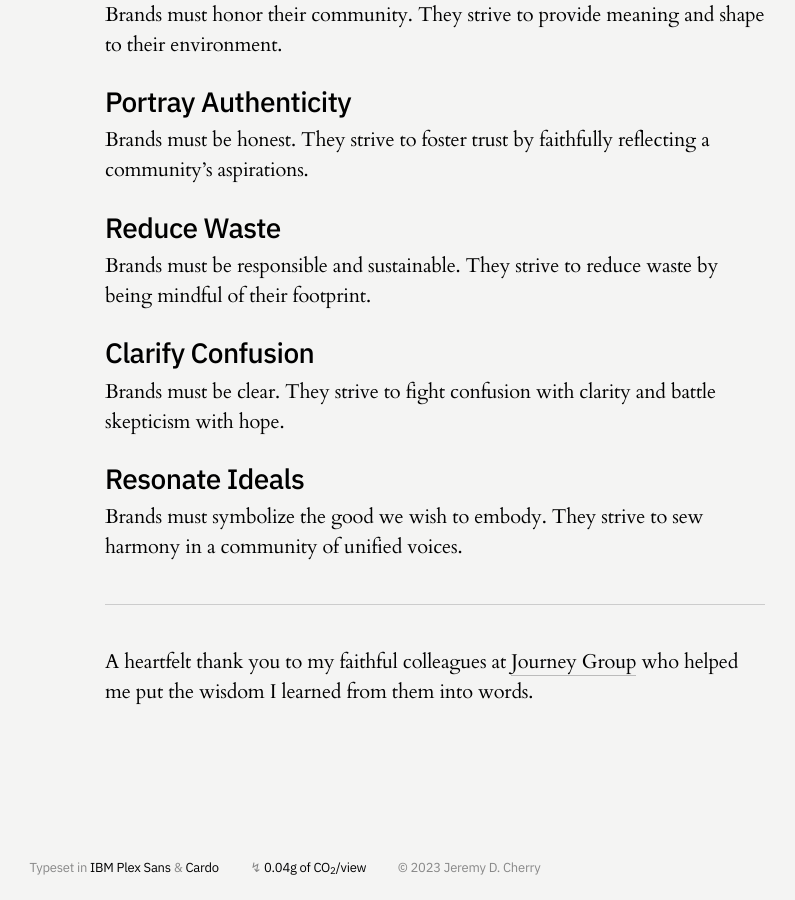
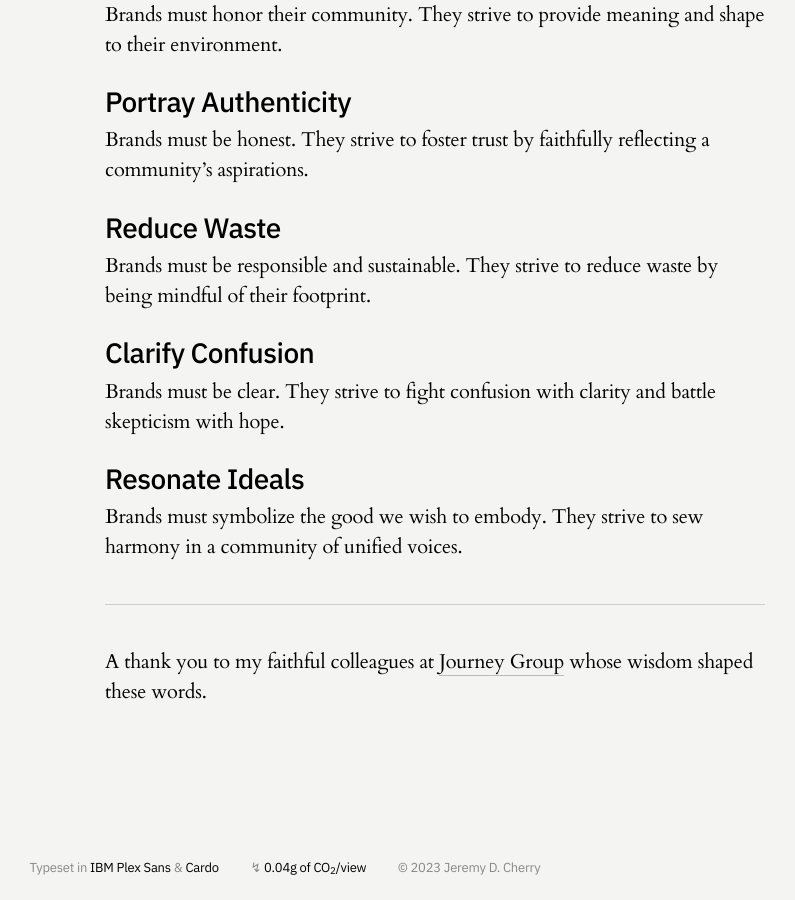
Before and after one commit to jeremydcherry/jeremydcherry.github.io, a Jekyll site: the page built from content/brands.md, in a window 1280 px wide and 900 px high, scrolled down 858 px. Shown: the whole window, without its empty margins (355-1150 px from the left). Built offline with Jekyll 4.4.1, drawn with Linux system fonts in a browser that asks for light colours.

Commit message:
Updated thank you text

```diff
--- a/content/brands.md
+++ b/content/brands.md
@@ -38,4 +38,4 @@ Brands must symbolize the good we wish to embody. They strive to sew harmony in
 
 ---
 
-A heartfelt thank you to my faithful colleagues at [Journey Group](https://journeygroup.com) who helped me put the wisdom I learned from them into words.
+A thank you to my faithful colleagues at [Journey Group](https://journeygroup.com) whose wisdom shaped these words.
```
